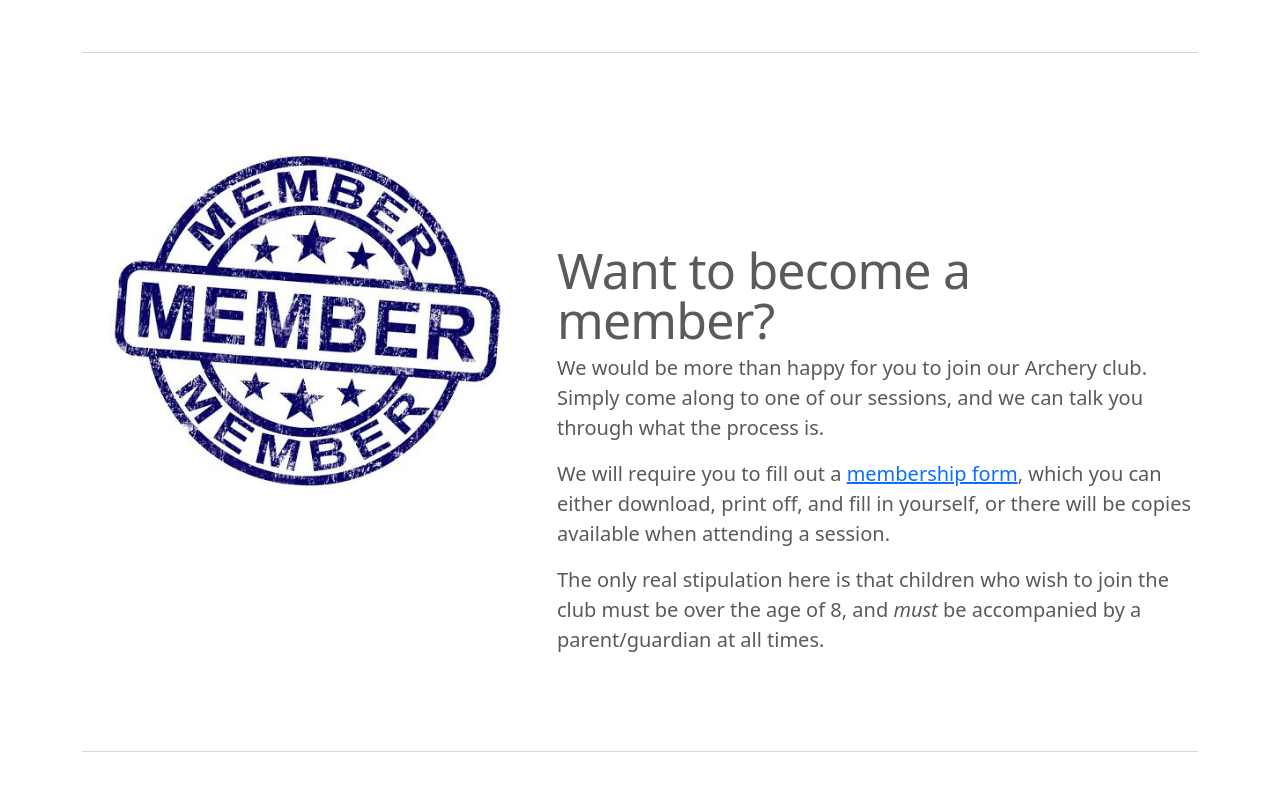
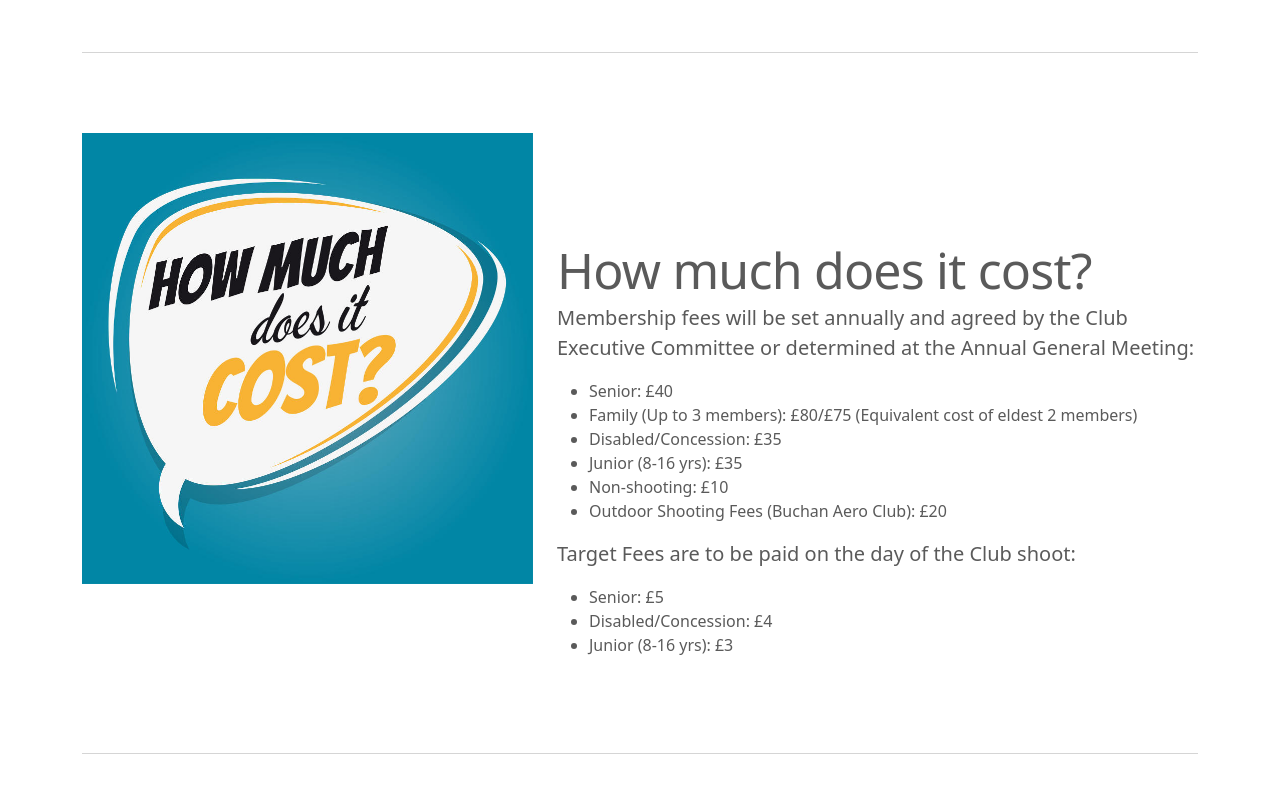
Before and after one commit to gep13/buchanarchers.co.uk, a plain HTML site: page index.html in a window 1280 px wide. Shown: the part 1140-1940 px from the top of the page. Drawn offline with Linux system fonts and the light colour scheme.

Commit message:
Add section about how much it costs

```diff
--- a/index.html
+++ b/index.html
@@ -89,6 +89,33 @@
 
         <div class="row featurette">
           <div class="col-md-7 order-md-2">
+            <h2 class="featurette-heading">How much does it cost?</h2>
+            <p class="lead">Membership fees will be set annually and agreed by the Club Executive Committee or determined at
+              the Annual General Meeting:</p>
+            <ul>
+              <li>Senior: £40</li>
+              <li>Family (Up to 3 members): £80/£75 (Equivalent cost of eldest 2 members)</li>
+              <li>Disabled/Concession: £35</li>
+              <li>Junior (8-16 yrs): £35</li>
+              <li>Non-shooting: £10</li>
+              <li>Outdoor Shooting Fees (Buchan Aero Club): £20</li>
+            </ul>
+            <p class="lead">Target Fees are to be paid on the day of the Club shoot:</p>
+            <ul>
+              <li>Senior: £5</li>
+              <li>Disabled/Concession: £4</li>
+              <li>Junior (8-16 yrs): £3</li>
+            </ul>
+          </div>
+          <div class="col-md-5">
+            <img class="img-fluid" src="assets/img/how-much-does-it-cost.jpeg" width="500" height="500" />
+          </div>
+        </div>
+
+        <hr class="featurette-divider">
+
+        <div class="row featurette">
+          <div class="col-md-7">
             <h2 class="featurette-heading">Want to become a member?</h2>
             <p class="lead">We would be more than happy for you to join our Archery club. Simply come along to one of our sessions, and we can talk you through what the process is.</p>
             <p class="lead">We will require you to fill out a <a href="assets/docs/Application for membership.pdf" target="_blank">membership form</a>, which you can either download, print off, and fill in yourself, or there will be copies available when attending a session.</p>
@@ -102,7 +129,7 @@
         <hr class="featurette-divider">
 
         <div class="row featurette">
-          <div class="col-md-7">
+          <div class="col-md-7 order-md-2">
             <h2 class="featurette-heading">Different Bow types</h2>
             <p class="lead">Within the club we have a range of experience, as well as bow types. Folks within the club shoot Barebow, Longbow, Recurve, and Compound.</p>
           </div>
@@ -114,7 +141,7 @@
         <hr class="featurette-divider">
 
         <div class="row featurette">
-          <div class="col-md-7 order-md-2">
+          <div class="col-md-7">
             <h2 class="featurette-heading">Have questions? Ask on our Facebook Group</h2>
             <p class="lead">If you have questions, then feel free to join our <a href="https://www.facebook.com/groups/2233352196803701/">Facebook Group</a>, and ask your questions, and we will do our best to answer them.</p>
           </div>
@@ -126,7 +153,7 @@
         <hr class="featurette-divider">
 
         <div class="row featurette">
-          <div class="col-md-7">
+          <div class="col-md-7 order-md-2">
             <h2 class="featurette-heading">Club Constitution</h2>
             <p class="lead">Like any functioning club, we have a set of rules that Club and Committee Members need to stick to.  You can find all of that information in <a href="assets/docs/Constitution Oct 2019.pdf" target="_blank">Club Constitution</a> Document.</p>
           </div>
```
Also changed, not shown: assets/img/how-much-does-it-cost.jpeg (added).
